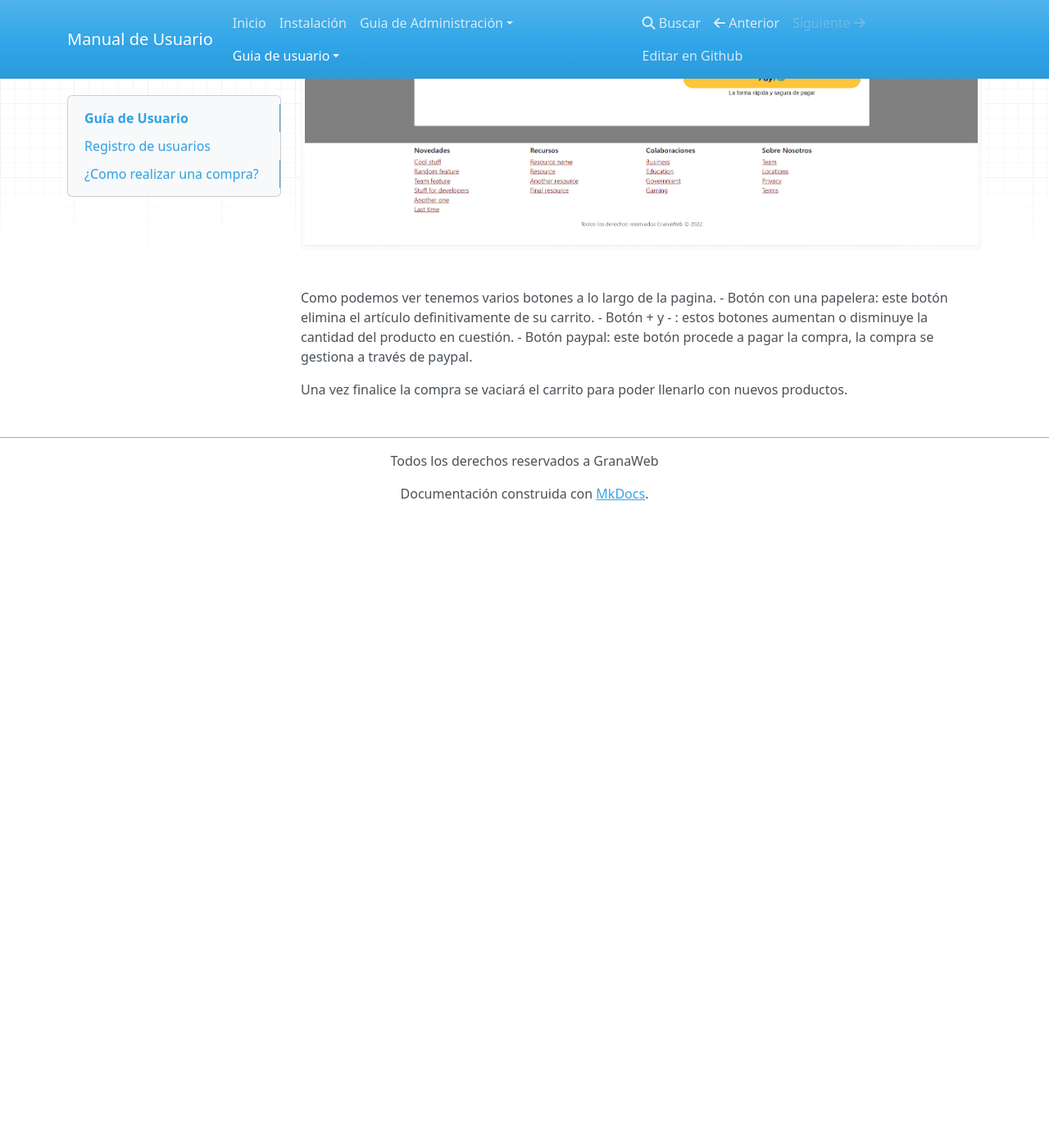
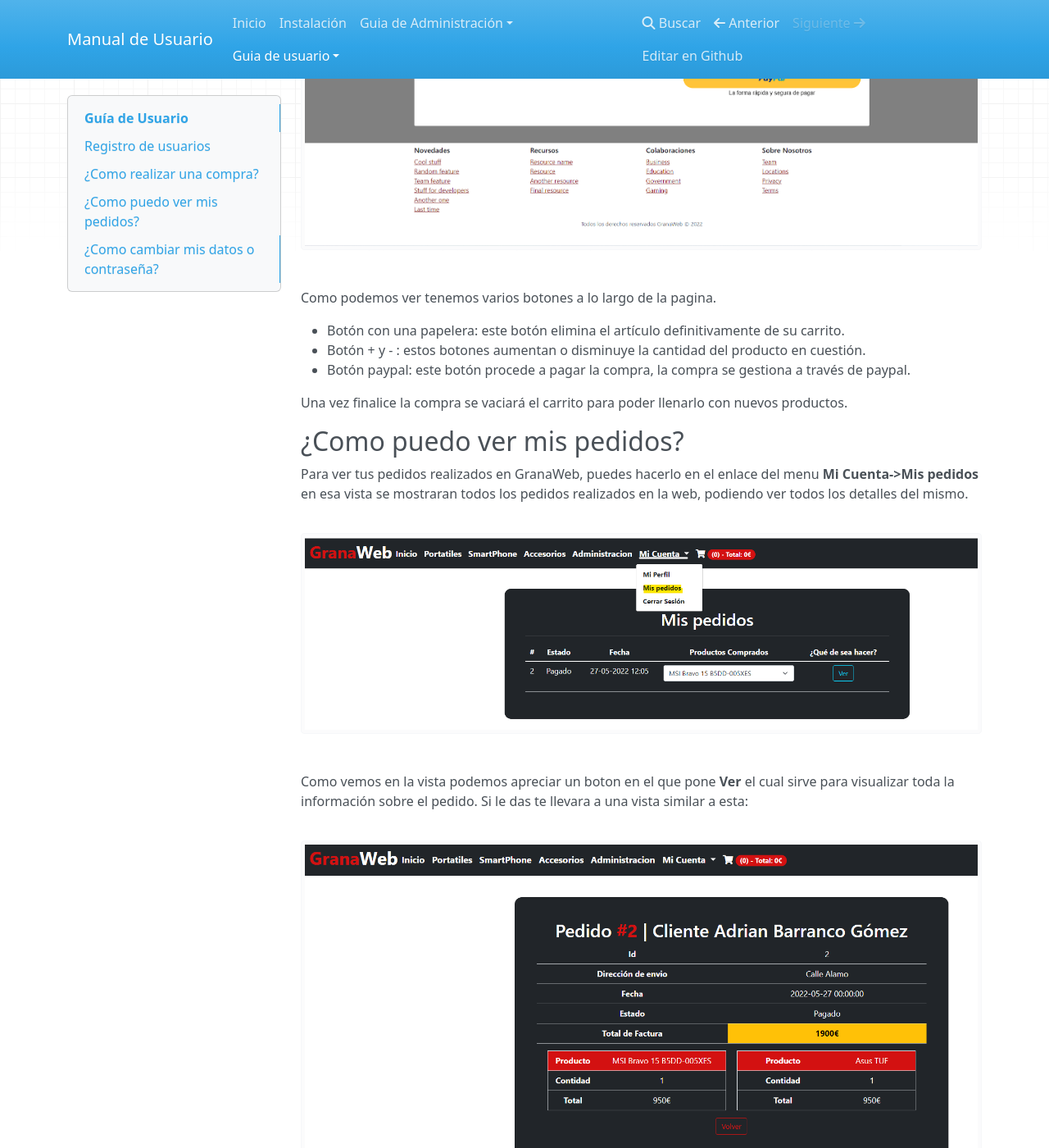
Before and after one commit to adrianb30/ManualUsuarioGranaWeb, an MkDocs documentation site: the page built from docs/useraccount.md, in a window 1280 px wide and 1400 px high, scrolled down 2490 px. Shown: the whole window at 82% size. Built offline with MkDocs 1.6.1, drawn with Linux system fonts in a browser that asks for light colours; nearby versions of some CDN libraries; before the commit the page ends 3120 px from its top, so only the background shows below that; some of the changed text lies outside the part shown.

Commit message:
add mi cuenta

```diff
--- a/docs/useraccount.md
+++ b/docs/useraccount.md
@@ -30,8 +30,29 @@ Una vez agregado el producto al carrito se tiene que ir a la vista de carrito:
 ![carrito](./assets/img/carrito.png)
 
 Como podemos ver tenemos varios botones a lo largo de la pagina.
+
 - Botón con una papelera: este botón elimina el artículo definitivamente de su carrito.
 - Botón + y - : estos botones aumentan o disminuye la cantidad del producto en cuestión.
 - Botón paypal: este botón procede a pagar la compra, la compra se gestiona a través de paypal.
 
 Una vez finalice la compra se vaciará el carrito para poder llenarlo con nuevos productos.
+
+## ¿Como puedo ver mis pedidos?
+
+Para ver tus pedidos realizados en GranaWeb, puedes hacerlo en el enlace del menu **Mi Cuenta->Mis pedidos** en esa vista se mostraran todos los pedidos realizados en la web, podiendo ver todos los detalles del mismo.
+
+![mis pedidos](./assets/img/mispedidos.png)
+
+Como vemos en la vista podemos apreciar un boton en el que pone **Ver** el cual sirve para visualizar toda la información sobre el pedido. Si le das te llevara a una vista similar a esta:
+
+![mis pedidos detalles](./assets/img/mispedidosdetalle.png)
+
+## ¿Como cambiar mis datos o contraseña?
+
+Para poder cambiar algún dato o cambiar tu contraseña tienes que iniciar sesión e ir al apartado de **Mi cuenta->Mis datos** en dicha vista te aparecerá un formulario relleno con tus datos, si quieres cambiar algo basta con modificar el campo necesario y darle al botón **Actualizar información**:
+
+![Mis datos](./assets/img/misdatos.png)
+
+De lo contrario si lo que queremos es cambiar la contraseña en la misma vista hay un botón **cambiar contraseña** que nos muestra un formulario para poder cambiar la contraseña de nuestro usuario:
+
+![contraseña](./assets/img/password.png)
```
Also changed, not shown: docs/assets/img/misdatos.png (added), docs/assets/img/mispedidos.png (added), docs/assets/img/mispedidosdetalle.png (added), docs/assets/img/password.png (added).
